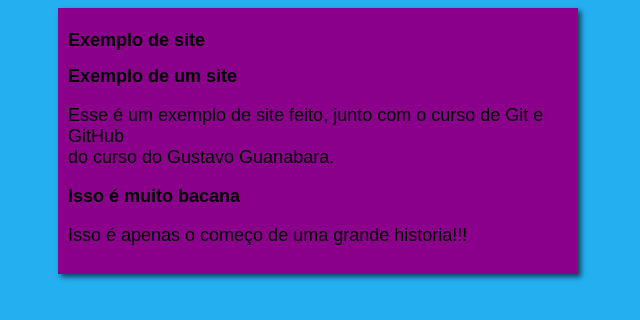
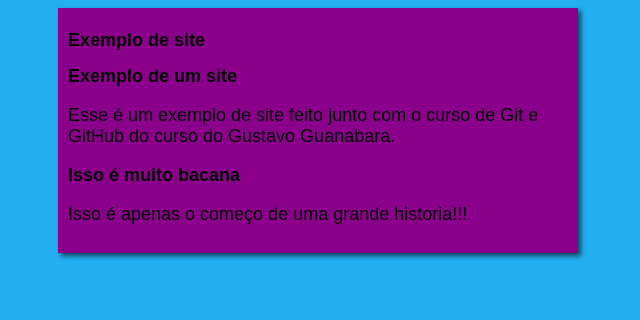
Before and after one commit to Jhon1098/projeto-site, a plain HTML site: page index.html in a window 1280 px wide. Shown: the whole page, without its empty margins (322-962 px from the left). Drawn offline with Linux system fonts and the light colour scheme.

Commit message:
revisão

```diff
--- a/index.html
+++ b/index.html
@@ -15,7 +15,7 @@
         </header>
         <article>
             <h2>Exemplo de um site </h2>
-            <p>Esse é um exemplo de site feito, junto com o curso de Git e GitHub <br> do curso do Gustavo Guanabara.</p>
+            <p>Esse é um exemplo de site feito junto com o curso de Git e GitHub do curso do Gustavo Guanabara.</p>
         </article>
         <article>
             <h2>Isso é muito bacana</h2>
```
